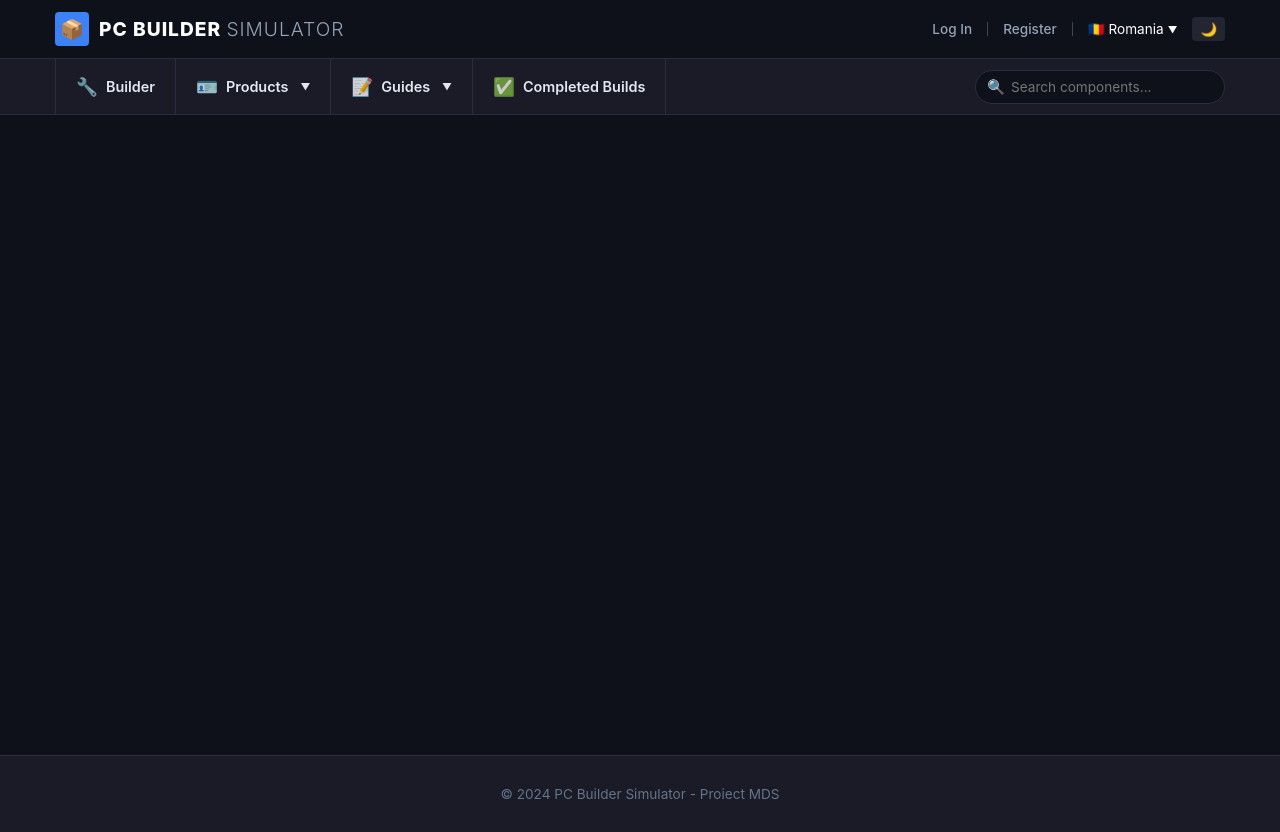
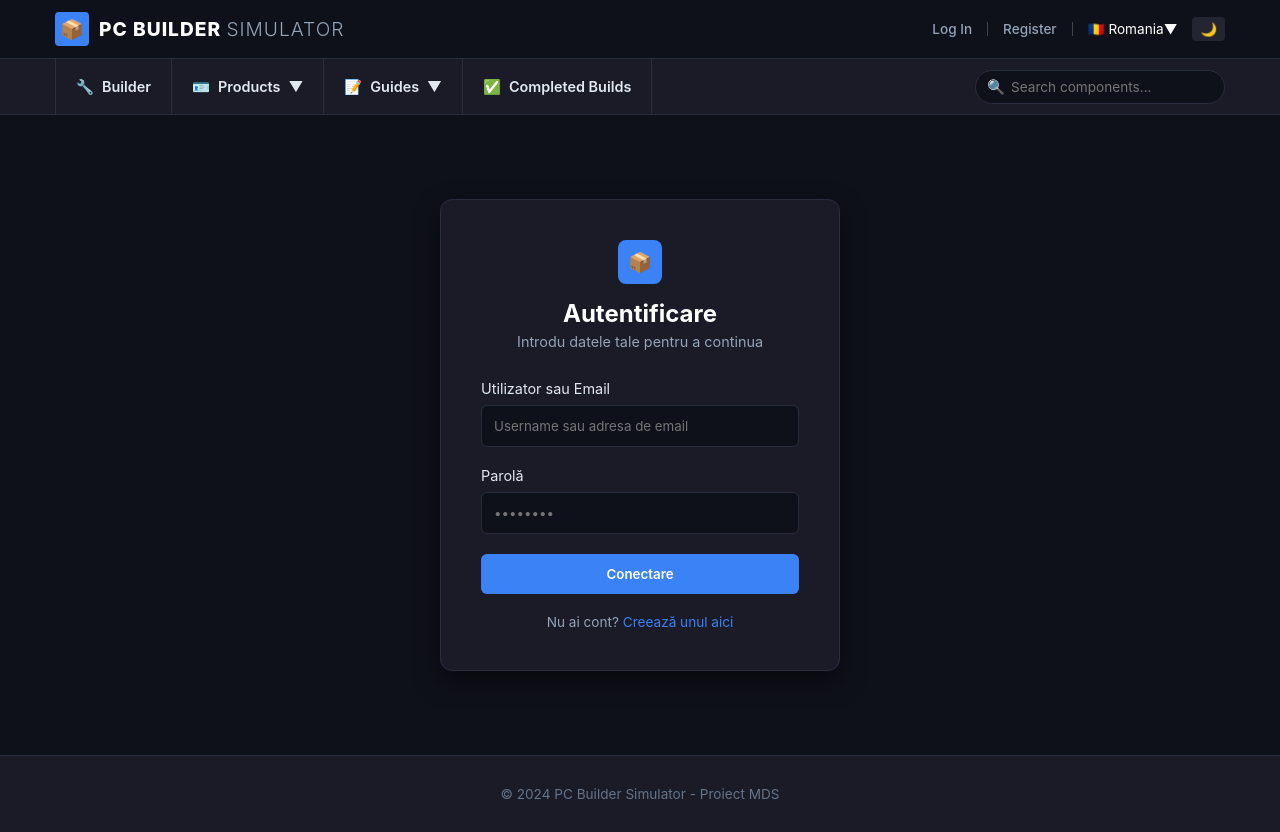
Before and after one commit to radu433/Pc-Builder-Simulator, a Vue app in the folder frontend-vue/: page /login in a window 1280 px wide. Built offline with nearby package versions, Linux system fonts and the light colour scheme.

Commit message:
Auth system with JWT & UI for Saved Builds

```diff
--- a/frontend-vue/src/App.vue
+++ b/frontend-vue/src/App.vue
@@ -10,9 +10,12 @@
           </router-link>
 
           <div class="user-actions">
-            <button class="text-link">Log In</button>
+            <router-link to="/login" class="text-link">Log In</router-link>
+
             <span class="divider"></span>
-            <button class="text-link">Register</button>
+
+            <router-link to="/register" class="text-link">Register</router-link>
+
             <span class="divider"></span>
             <button class="lang-select">
               🇷🇴 Romania <span class="arrow">▼</span>
@@ -25,11 +28,7 @@
       <div class="bottom-tier">
         <div class="container bottom-tier-content">
           <nav class="main-nav">
-            <router-link
-              to="/"
-              class="nav-button"
-              active-class="active-nav"
-            >
+            <router-link to="/" class="nav-button" active-class="active-nav">
               <span class="icon">🔧</span> Builder
             </router-link>
 
@@ -41,11 +40,7 @@
               <span class="icon">📝</span> Guides <span class="arrow">▼</span>
             </button>
 
-            <router-link
-              to="/completed-builds"
-              class="nav-button"
-              active-class="active-nav"
-            >
+            <router-link to="/completed-builds" class="nav-button" active-class="active-nav">
               <span class="icon">✅</span> Completed Builds
             </router-link>
           </nav>
@@ -71,11 +66,11 @@
 </template>
 
 <script setup>
-// Nu mai avem nevoie de variabila currentTab, Router-ul se ocupă de tot!
+// Nu avem nevoie de logica suplimentară aici, router-ul gestionează totul
 </script>
 
 <style>
-/* Stilurile tale originale rămân identice */
+/* Reset și stiluri globale */
 * {
   margin: 0;
   padding: 0;
@@ -94,6 +89,7 @@ body {
   padding: 0 15px;
 }
 
+/* Header Styles */
 .pcpp-header {
   width: 100%;
 }
@@ -142,6 +138,7 @@ body {
   gap: 15px;
 }
 
+/* Link-urile din header (Login/Register) */
 .text-link {
   background: none;
   border: none;
@@ -149,6 +146,8 @@ body {
   font-size: 0.85rem;
   cursor: pointer;
   font-weight: 500;
+  text-decoration: none;
+  transition: color 0.2s;
 }
 
 .text-link:hover {
@@ -171,11 +170,6 @@ body {
   cursor: pointer;
 }
 
-.arrow {
-  font-size: 0.6rem;
-  margin-left: 4px;
-}
-
 .theme-toggle {
   background-color: #232533;
   border: none;
@@ -184,6 +178,7 @@ body {
   cursor: pointer;
 }
 
+/* Bottom Tier / Navigation */
 .bottom-tier {
   background-color: #1a1b26;
   border-bottom: 1px solid #2a2d3e;
@@ -201,7 +196,6 @@ body {
   height: 100%;
 }
 
-/* Modificat pentru router-link (care este un tag <a>) */
 .nav-button {
   color: #e2e8f0;
   font-size: 0.9rem;
@@ -214,7 +208,7 @@ body {
   border-right: 1px solid #2a2d3e;
   background: transparent;
   cursor: pointer;
-  text-decoration: none; /* Important pentru router-link */
+  text-decoration: none;
   transition: background-color 0.2s;
 }
 
@@ -226,18 +220,13 @@ body {
   background-color: #232533;
 }
 
-/* Clasa de activare pentru router-link */
 .active-nav {
   background-color: #232533;
   color: #3b82f6 !important;
   border-bottom: 3px solid #3b82f6;
 }
 
-.main-nav .icon {
-  font-size: 1.1rem;
-  opacity: 0.8;
-}
-
+/* Search bar */
 .search-bar {
   display: flex;
   align-items: center;
@@ -261,10 +250,12 @@ body {
   color: #64748b;
 }
 
+/* Content Area */
 .main-content {
   min-height: calc(100vh - 160px);
 }
 
+/* Footer */
 .footer {
   background-color: #1a1b26;
   border-top: 1px solid #2a2d3e;
--- a/frontend-vue/src/router/index.js
+++ b/frontend-vue/src/router/index.js
@@ -1,6 +1,8 @@
 import { createRouter, createWebHistory } from 'vue-router'
 import BuilderView from '../views/BuilderView.vue'
 import SavedBuildsView from '../views/SavedBuildsView.vue'
+import LoginView from '../views/LogInView.vue'
+import RegisterView from '../views/RegisterView.vue'
 
 const routes = [
   {
@@ -12,7 +14,14 @@ const routes = [
     path: '/completed-builds',
     name: 'CompletedBuilds',
     component: SavedBuildsView
-  }
+  },
+  { path: '/login',
+    name: 'Login',
+    component: LoginView },
+
+  { path: '/register',
+    name: 'Register',
+    component: RegisterView }
 ]
 
 const router = createRouter({
@@ -20,5 +29,5 @@ const router = createRouter({
   routes
 })
 
-// ACEASTA ESTE LINIA CARE ÎȚI LIPSEȘTE:
+
 export default router
--- /dev/null
+++ b/frontend-vue/src/views/LogInView.vue
@@ -0,0 +1,113 @@
+<template>
+  <div class="login-container">
+    <div class="login-card">
+      <div class="login-header">
+        <span class="logo-box">📦</span>
+        <h2>Autentificare</h2>
+        <p>Introdu datele tale pentru a continua</p>
+      </div>
+
+      <form @submit.prevent="handleLogin" class="login-form">
+        <div class="input-group">
+          <label>Utilizator sau Email</label>
+          <input
+            type="text"
+            v-model="identifier"
+            placeholder="Username sau adresa de email"
+            required
+          >
+        </div>
+
+        <div class="input-group">
+          <label>Parolă</label>
+          <input
+            type="password"
+            v-model="password"
+            placeholder="••••••••"
+            required
+          >
+        </div>
+
+        <button type="submit" class="btn-submit">Conectare</button>
+      </form>
+
+      <div class="login-footer">
+        Nu ai cont? <router-link to="/register">Creează unul aici</router-link>
+      </div>
+    </div>
+  </div>
+</template>
+
+<script setup>
+import { ref } from 'vue'
+import { useRouter } from 'vue-router'
+import api from '../plugins/axios'
+
+// Variabila generică pentru username sau email
+const identifier = ref('')
+const password = ref('')
+const router = useRouter()
+
+const handleLogin = async () => {
+  try {
+    // 1. Facem cererea la adresa ta corectă de JWT
+    const response = await api.post('login/', {
+      username: identifier.value,
+      password: password.value
+    });
+
+    // 2. JWT returnează "access" în loc de "token"
+    const realToken = response.data.access;
+    localStorage.setItem('access_token', realToken);
+
+    alert("Logat cu succes!");
+    router.push('/');
+
+  } catch (error) {
+    console.error(error);
+    alert("Date de logare incorecte!");
+  }
+}
+</script>
+
+<style scoped>
+.login-container {
+  display: flex;
+  justify-content: center; /* Centrează pe orizontală */
+  align-items: center;     /* Centrează pe verticală */
+
+  /* Calculăm înălțimea: 100vh (toată înălțimea ecranului)
+     minus înălțimea aproximativă a header-ului și footer-ului */
+  min-height: calc(100vh - 160px);
+
+  padding: 20px;
+  background-color: #0f111a; /* Opțional: fundalul paginii */
+}
+
+.login-card {
+  background-color: #1a1b26;
+  border: 1px solid #2a2d3e;
+  padding: 40px;
+  border-radius: 12px;
+  width: 100%;
+  max-width: 400px;
+  box-shadow: 0 10px 25px rgba(0,0,0,0.5);
+
+  /* Ne asigurăm că nu "fuge" cardul dacă e ecranul foarte mic */
+  margin: auto;
+}
+
+/* Restul stilurilor rămân la fel */
+.login-header { text-align: center; margin-bottom: 30px; }
+.logo-box { background: #3b82f6; padding: 10px; border-radius: 8px; display: inline-block; margin-bottom: 15px; }
+h2 { color: white; margin-bottom: 5px; }
+p { color: #94a3b8; font-size: 0.9rem; }
+.input-group { margin-bottom: 20px; text-align: left; }
+label { display: block; color: #e2e8f0; margin-bottom: 8px; font-size: 0.9rem; }
+input { width: 100%; background: #0f111a; border: 1px solid #2a2d3e; padding: 12px; border-radius: 6px; color: white; outline: none; }
+input:focus { border-color: #3b82f6; }
+.btn-submit { width: 100%; background: #3b82f6; color: white; border: none; padding: 12px; border-radius: 6px; font-weight: 600; cursor: pointer; transition: 0.2s; }
+.btn-submit:hover { background: #2563eb; }
+.login-footer { margin-top: 20px; text-align: center; color: #94a3b8; font-size: 0.85rem; }
+.login-footer a { color: #3b82f6; text-decoration: none; }
+</style>
--- /dev/null
+++ b/frontend-vue/src/views/RegisterView.vue
@@ -0,0 +1,99 @@
+<template>
+  <div class="register-container">
+    <div class="register-card">
+      <div class="register-header">
+        <span class="logo-box">📦</span>
+        <h2>Cont Nou</h2>
+        <p>Alătură-te comunității PC Builder</p>
+      </div>
+
+      <form @submit.prevent="handleRegister" class="register-form">
+        <div class="input-group">
+          <label>Nume Utilizator</label>
+          <input type="text" v-model="username" placeholder="Username" required>
+        </div>
+
+        <div class="input-group">
+          <label>Adresă Email</label>
+          <input type="email" v-model="email" placeholder="email@exemplu.com" required>
+        </div>
+
+        <div class="input-group">
+          <label>Parolă</label>
+          <input type="password" v-model="password" placeholder="••••••••" required>
+        </div>
+
+        <div class="input-group">
+          <label>Confirmă Parolă</label>
+          <input type="password" v-model="confirmPassword" placeholder="••••••••" required>
+        </div>
+
+        <p v-if="error" class="error-msg">{{ error }}</p>
+
+        <button type="submit" class="btn-submit">Creează Cont</button>
+      </form>
+
+      <div class="register-footer">
+        Ai deja cont? <router-link to="/login">Conectează-te aici</router-link>
+      </div>
+    </div>
+  </div>
+</template>
+
+<script setup>
+import { ref } from 'vue'
+import { useRouter } from 'vue-router'
+
+const username = ref('')
+const email = ref('')
+const password = ref('')
+const confirmPassword = ref('')
+const error = ref('')
+const router = useRouter()
+
+const handleRegister = () => {
+  error.value = ''
+
+  if (password.value !== confirmPassword.value) {
+    error.value = "Parolele nu coincid!"
+    return
+  }
+
+  console.log("Inregistrare:", { username: username.value, email: email.value })
+  alert("Cont creat cu succes! (Simulare)")
+  router.push('/login')
+}
+</script>
+
+<style scoped>
+/* Folosim aceleasi stiluri de la Login pentru uniformitate */
+.register-container {
+  display: flex;
+  justify-content: center;
+  align-items: center;
+  min-height: calc(100vh - 160px);
+  padding: 20px;
+}
+.register-card {
+  background-color: #1a1b26;
+  border: 1px solid #2a2d3e;
+  padding: 30px 40px;
+  border-radius: 12px;
+  width: 100%;
+  max-width: 450px;
+  box-shadow: 0 10px 25px rgba(0,0,0,0.5);
+}
+.register-header { text-align: center; margin-bottom: 25px; }
+.logo-box { background: #3b82f6; padding: 10px; border-radius: 8px; display: inline-block; margin-bottom: 15px; }
+h2 { color: white; margin-bottom: 5px; }
+p { color: #94a3b8; font-size: 0.9rem; }
+.input-group { margin-bottom: 15px; text-align: left; }
+label { display: block; color: #e2e8f0; margin-bottom: 5px; font-size: 0.85rem; }
+input { width: 100%; background: #0f111a; border: 1px solid #2a2d3e; padding: 10px; border-radius: 6px; color: white; outline: none; }
+input:focus { border-color: #3b82f6; }
+.error-msg { color: #ef4444; font-size: 0.8rem; margin-bottom: 10px; text-align: center; }
+.btn-submit { width: 100%; background: #3b82f6; color: white; border: none; padding: 12px; border-radius: 6px; font-weight: 600; cursor: pointer; transition: 0.2s; margin-top: 10px; }
+.btn-submit:hover { background: #2563eb; }
+.register-footer { margin-top: 20px; text-align: center; color: #94a3b8; font-size: 0.85rem; }
+.register-footer a { color: #3b82f6; text-decoration: none; }
+</style>
```
Also changed, not shown: frontend-vue/src/views/SavedBuildsView.vue (+72 -9 lines), 1 other file (tests, documents, lock files or other folders).
